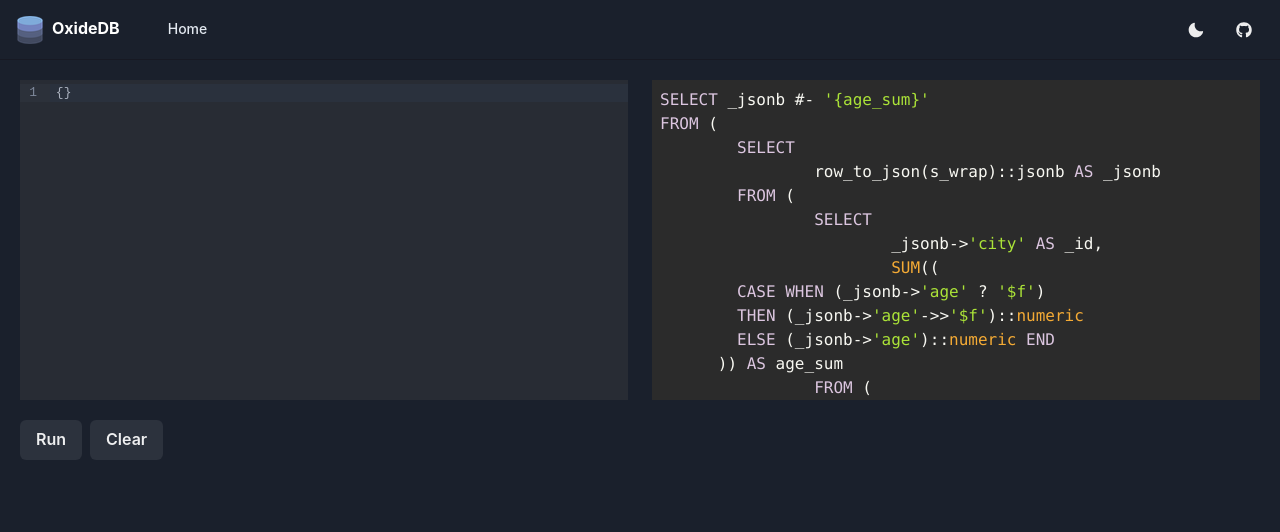
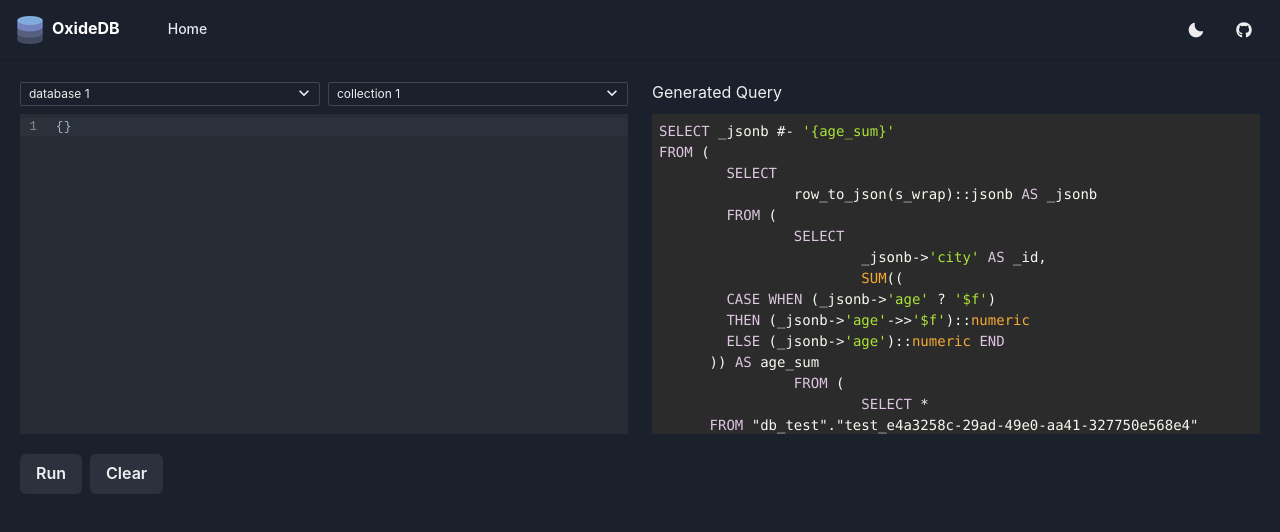
Before and after one commit to fcoury/oxide-ui, a React (Vite) app: page / in a window 1280 px wide. Shown: the top 532 px of the page. Built offline with nearby package versions, Linux system fonts and the light colour scheme.

Commit message:
feat: added db and collection picker

```diff
--- a/src/pages/Home.tsx
+++ b/src/pages/Home.tsx
@@ -1,4 +1,12 @@
-import { Box, Button, Grid, GridItem, useColorMode } from '@chakra-ui/react';
+import {
+  Box,
+  Button,
+  Grid,
+  GridItem,
+  Select,
+  SimpleGrid,
+  useColorMode,
+} from '@chakra-ui/react';
 import { json } from '@codemirror/lang-json';
 import CodeMirror from '@uiw/react-codemirror';
 import { useState } from 'react';
@@ -37,6 +45,22 @@ FROM (
     <Box p={5}>
       <Grid templateColumns="repeat(2, 1fr)" gap={6}>
         <GridItem w="100%">
+          <SimpleGrid columns={2} spacing={2} mb={2}>
+            <Box>
+              <Select size="xs">
+                <option value="database 1">database 1</option>
+                <option value="database 2">database 2</option>
+                <option value="database 3">database 3</option>
+              </Select>
+            </Box>
+            <Box>
+              <Select size="xs">
+                <option value="collection 1">collection 1</option>
+                <option value="collection 2">collection 2</option>
+                <option value="collection 3">collection 3</option>
+              </Select>
+            </Box>
+          </SimpleGrid>
           <CodeMirror
             value={match}
             height="calc(40vh)"
@@ -45,10 +69,13 @@ FROM (
           />
         </GridItem>
         <GridItem w="100%">
+          <Box h={'26px'} mb={2}>
+            Generated Query
+          </Box>
           <SyntaxHighlighter
             language="sql"
             style={colorMode === 'dark' ? a11yDark : a11yLight}
-            customStyle={{ height: 'calc(40vh)' }}
+            customStyle={{ height: 'calc(40vh)', fontSize: '14px' }}
             wrapLongLines={true}
           >
             {query}
```
